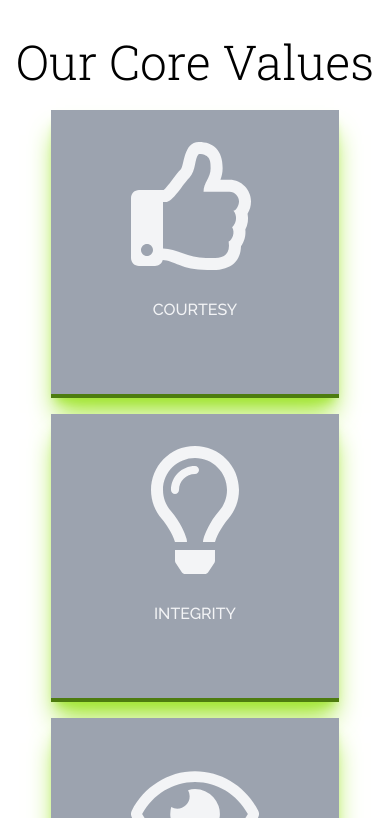
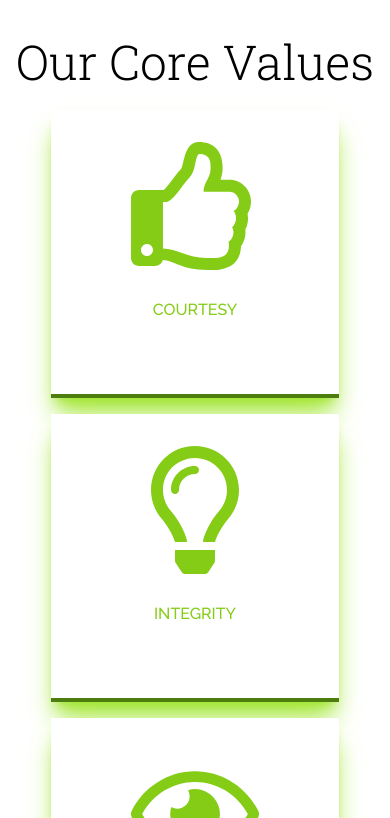
Before and after one commit to kennyoderinde/cac-clone, a React (Create React App) app: page /about-us in a window 390 px wide. Shown: the part 2446-3264 px from the top of the page. Built offline with nearby package versions, Linux system fonts and the light colour scheme; a web font is replaced by a local one.

Commit message:
worked on the contact page responsiveness

```diff
--- a/src/Components/Pages/AboutUs/CoreValues.js
+++ b/src/Components/Pages/AboutUs/CoreValues.js
@@ -48,11 +48,11 @@ const ProjectList = () => {
 
                     <div
                         key={project.id}
-                        className='  inline-block card bg-gray-400 w-72 h-72 shadow-xl shadow-lime-400  border-b-4 border-lime-700 '
+                        className='  inline-block card bg-white w-72 h-72 shadow-xl shadow-lime-400  border-b-4 border-lime-700 '
                     >
                         <div className=''>
-                            <span className=" flex items-center justify-center text-center font-medium text-gray-100 font-montserrat text-9xl sm:mt-6  mt-3 p-5 uppercase   ">{project.icon}</span>
-                            <span className=" flex items-center justify-center text-base text-center font-medium text-gray-100 font-montserrat sm:mt-1 -mt-3 p-5 uppercase  ">{project.title}</span>
+                            <span className=" flex items-center justify-center text-center font-medium text-lime-500 font-montserrat text-9xl sm:mt-6  mt-3 p-5 uppercase   ">{project.icon}</span>
+                            <span className=" flex items-center justify-center text-base text-center font-medium text-lime-500 font-montserrat sm:mt-1 -mt-3 p-5 uppercase  ">{project.title}</span>
                         </div>
                     </div>
                     ))}
```
